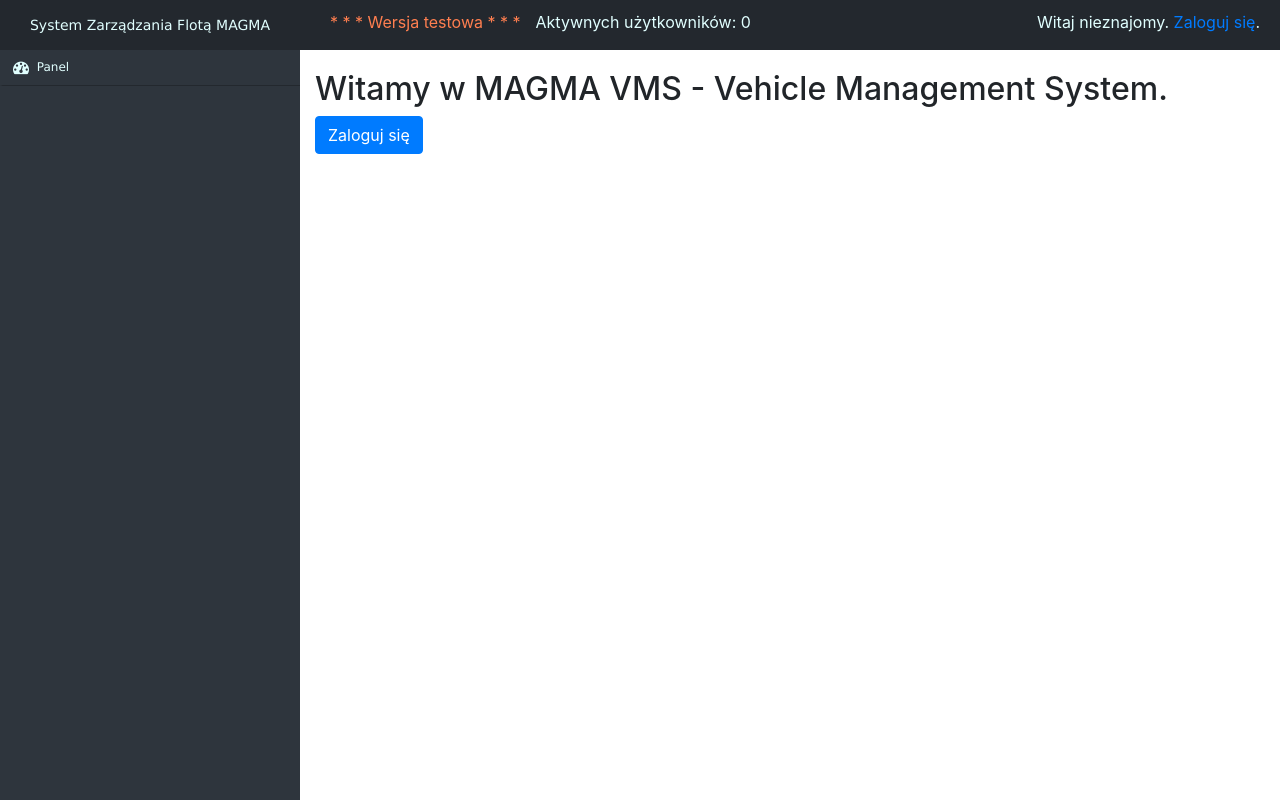
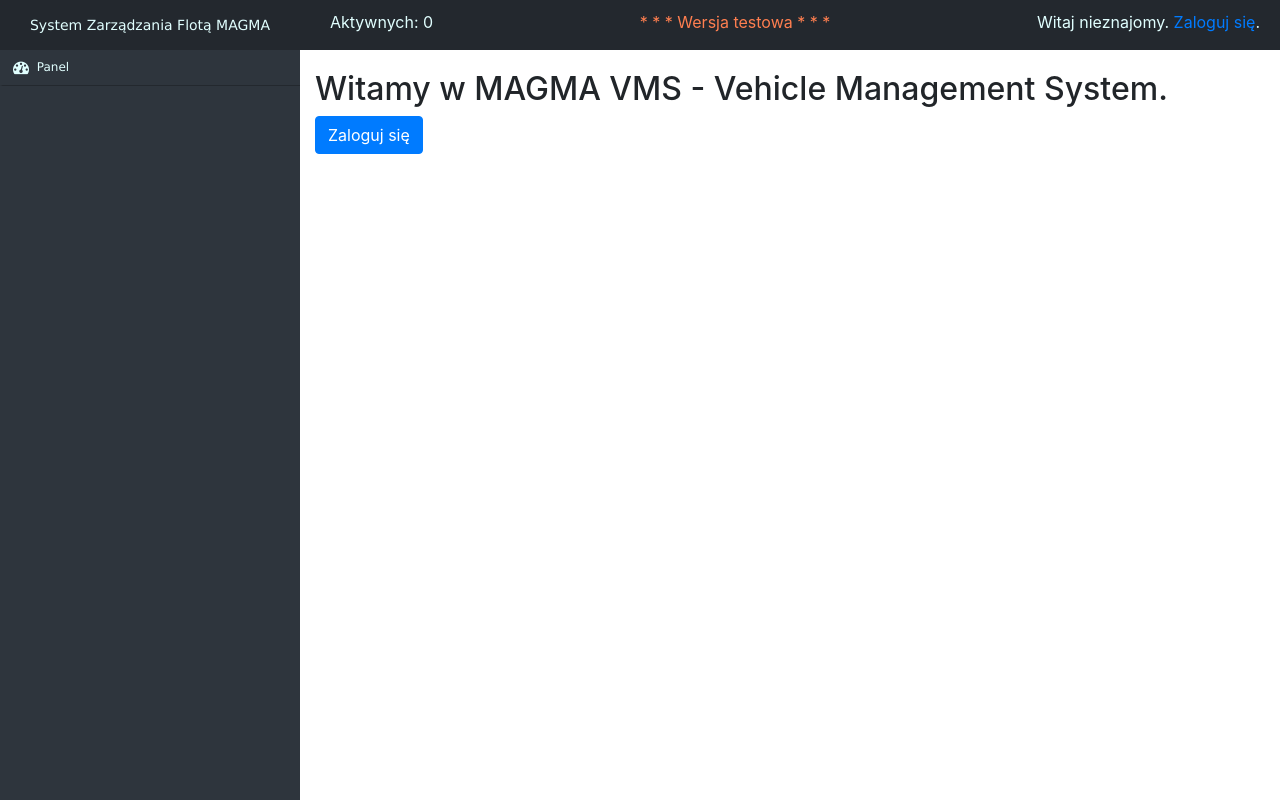
Before and after one commit to Delor4/Fleet_mng, a Django app: page / in a window 1280 px wide. Run offline with Django 3.2, Linux system fonts and the light colour scheme; parts of the project's set-up code (start-up, migrations or seed data) failed here and were passed over; some libraries are stand-ins or nearby versions.

Commit message:
layout ...

```diff
--- a/fleet_mng/static/fleet_mng/style.css
+++ b/fleet_mng/static/fleet_mng/style.css
@@ -157,6 +157,7 @@ body {
   /* border: 1px solid black; */
   padding: 10px 20px 10px 0px;
   background-color: #23282e;
+  text-align: center;
 }
 
 .user-ticket {
@@ -167,17 +168,18 @@ body {
 }
 
 .beta_indicator {
-    margin-left: 330px;
-    float: left;
     color: coral;
 }
 
 .active_users {
+    margin-left: 330px;
     float: left;
-    padding-left: 15px;
+}
+.curr_user {
+    float: right;
 }
 @media (max-width: 767px) {
-.beta_indicator {
+.active_users {
     margin-left: 15px;
 }
 }
--- a/fleet_mng/templates/fleet_mng/_userbar.html
+++ b/fleet_mng/templates/fleet_mng/_userbar.html
@@ -1,9 +1,11 @@
 <div id="userbar" class="top-bar">
+    <span class="active_users">Aktywnych: {{ LAST_ACTIVE_ALL }}</span>
     <span class="beta_indicator">* * * Wersja testowa * * *</span>
-    <span class="active_users">Aktywnych użytkowników: {{ LAST_ACTIVE_ALL }}</span>
-    {% if user.is_authenticated %}
-    <p style="user-ticket">Witaj, {{ user.username }}. <a href="{% url 'logout' %}">Wyloguj</a>.</p>
-    {% else %}
-    <p style="user-ticket">Witaj nieznajomy. <a href="{% url 'login' %}">Zaloguj się</a>.</p>
-    {% endif %}
+    <span class="curr_user">
+        {% if user.is_authenticated %}
+        <p style="user-ticket">Witaj, {{ user.username }}. <a href="{% url 'logout' %}">Wyloguj</a>.</p>
+        {% else %}
+        <p style="user-ticket">Witaj nieznajomy. <a href="{% url 'login' %}">Zaloguj się</a>.</p>
+        {% endif %}
+    </span>
 </div>
```
